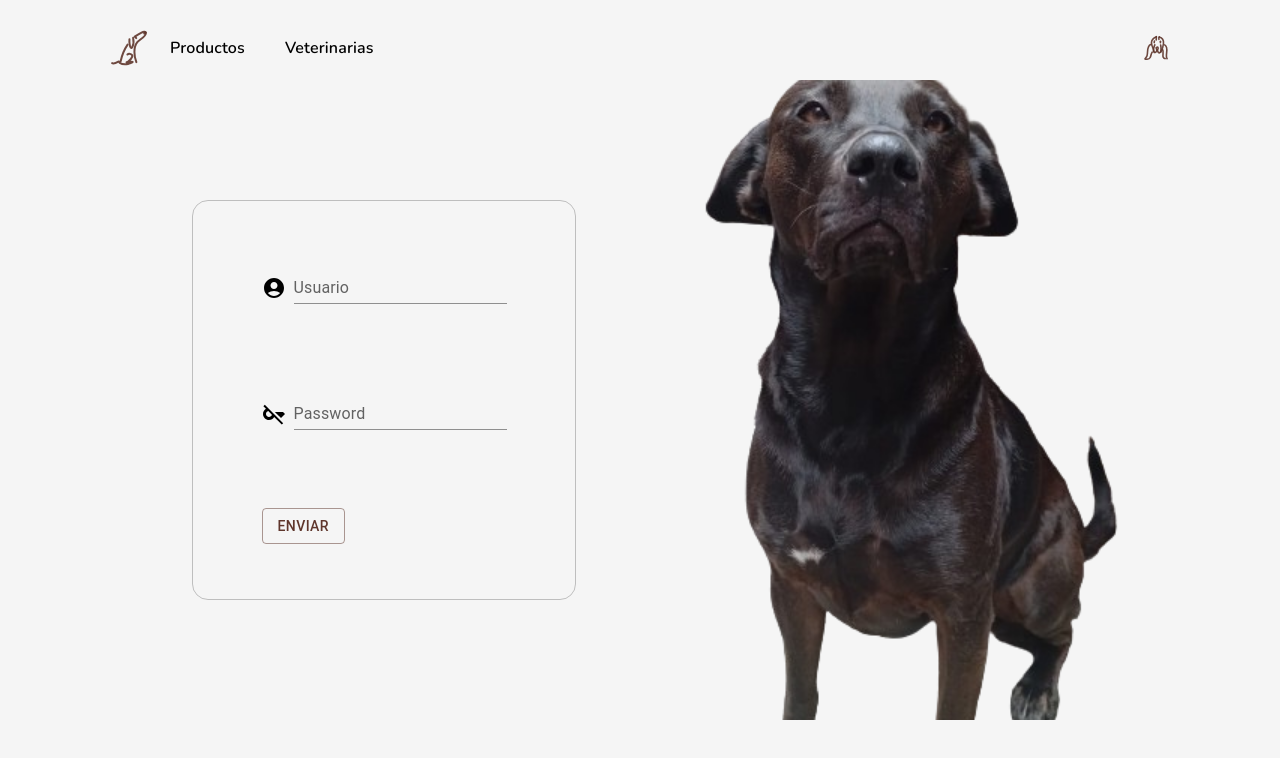
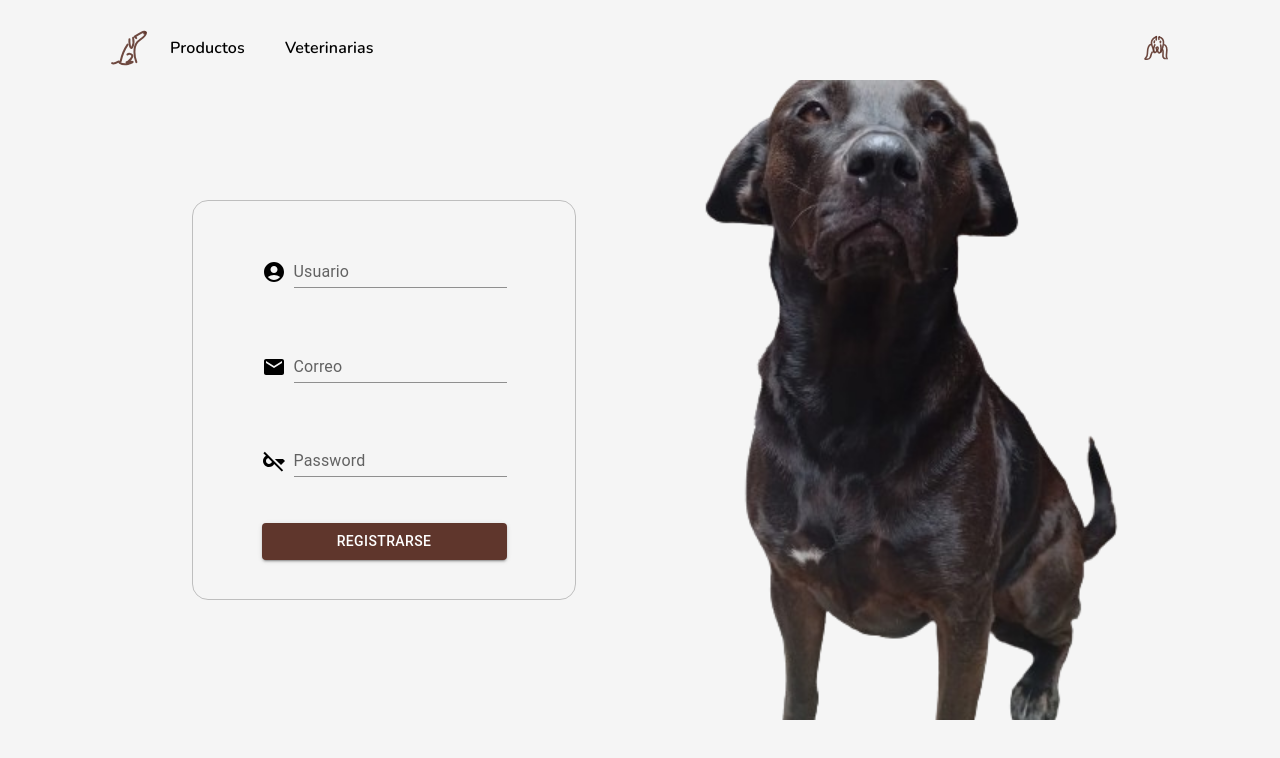
Before and after one commit to LPZneider/app-veterinaria, a React (Vite) app: page /register in a window 1280 px wide. Shown: the top 758 px of the page. Built offline with nearby package versions, Linux system fonts and the light colour scheme.

Commit message:
registro y manejo de rutas

```diff
--- a/src/components/Register/Register.tsx
+++ b/src/components/Register/Register.tsx
@@ -3,8 +3,11 @@ import React from "react";
 import "./Register.css";
 import { AccountCircle, KeyOff } from "@mui/icons-material";
 import { Box, TextField, Button } from "@mui/material";
-
+import EmailIcon from "@mui/icons-material/Email";
+import { PublicRoutes } from "@/models";
+import { useNavigate } from "react-router-dom";
 const Register: React.FC = () => {
+  const navigate = useNavigate();
   return (
     <form className="login-form">
       <Box sx={{ display: "flex", alignItems: "flex-end" }}>
@@ -17,6 +20,16 @@ const Register: React.FC = () => {
         />
       </Box>
       <Box sx={{ display: "flex", alignItems: "flex-end" }}>
+        <EmailIcon sx={{ color: "action.active", mr: 1, my: 0.5 }} />
+        <TextField
+          color="secondary"
+          id="input-with-sx"
+          label="Correo"
+          variant="standard"
+          type="email"
+        />
+      </Box>
+      <Box sx={{ display: "flex", alignItems: "flex-end" }}>
         <KeyOff sx={{ color: "action.active", mr: 1, my: 0.5 }} />
         <TextField
           color="secondary"
@@ -26,11 +39,18 @@ const Register: React.FC = () => {
           variant="standard"
         />
       </Box>
-      <div className="buttons">
-        <Button color="secondary" variant="outlined">
-          Enviar
-        </Button>
-      </div>
+
+      <Button
+        color="secondary"
+        variant="contained"
+        onClick={() => {
+          navigate(`/${PublicRoutes.LOGIN}`, {
+            replace: true,
+          });
+        }}
+      >
+        Registrarse
+      </Button>
     </form>
   );
 };
--- a/src/pages/Home/Home.tsx
+++ b/src/pages/Home/Home.tsx
@@ -4,11 +4,7 @@ import { propsNavHome } from "@/utilities/navProps";
 import React from "react";
 import "./Home.css";
 
-export type HomeProps = {
-  // types...
-};
-
-const Home: React.FC<HomeProps> = ({}) => {
+const Home: React.FC = () => {
   return (
     <article className="home">
       <Navbar {...propsNavHome} />
--- a/src/pages/Private/Private.tsx
+++ b/src/pages/Private/Private.tsx
@@ -5,11 +5,7 @@ import { PrivateRoutes } from "@/models";
 import { Navigate, Route } from "react-router-dom";
 import { RoutesWithNotFound } from "@/utilities";
 
-export type PrivateProps = {
-  // types...
-};
-
-const Private: React.FC<PrivateProps> = ({}) => {
+const Private: React.FC = () => {
   return (
     <RoutesWithNotFound>
       <Route path="/" element={<Navigate to={PrivateRoutes.DASHBOARD} />} />
```
